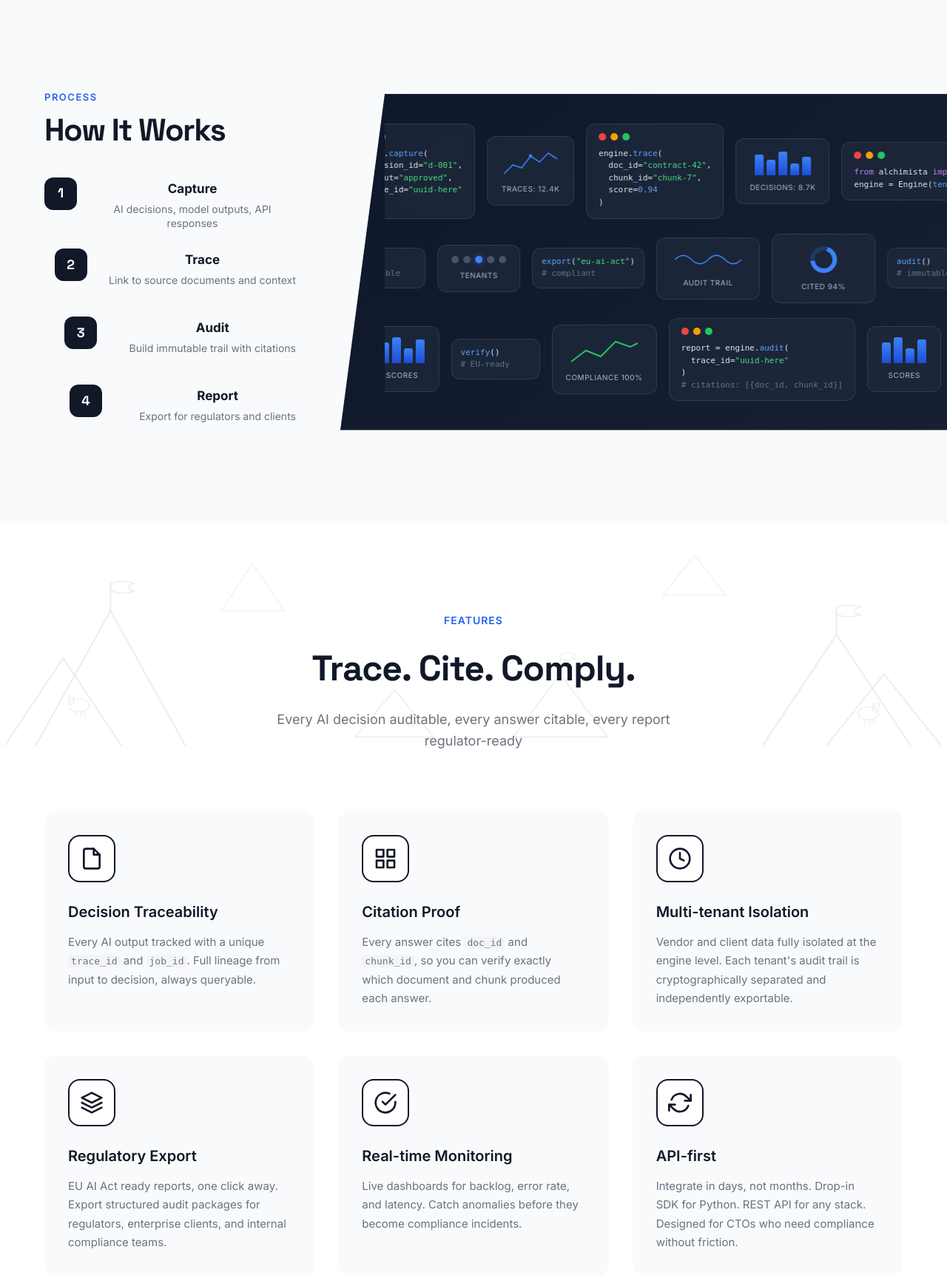
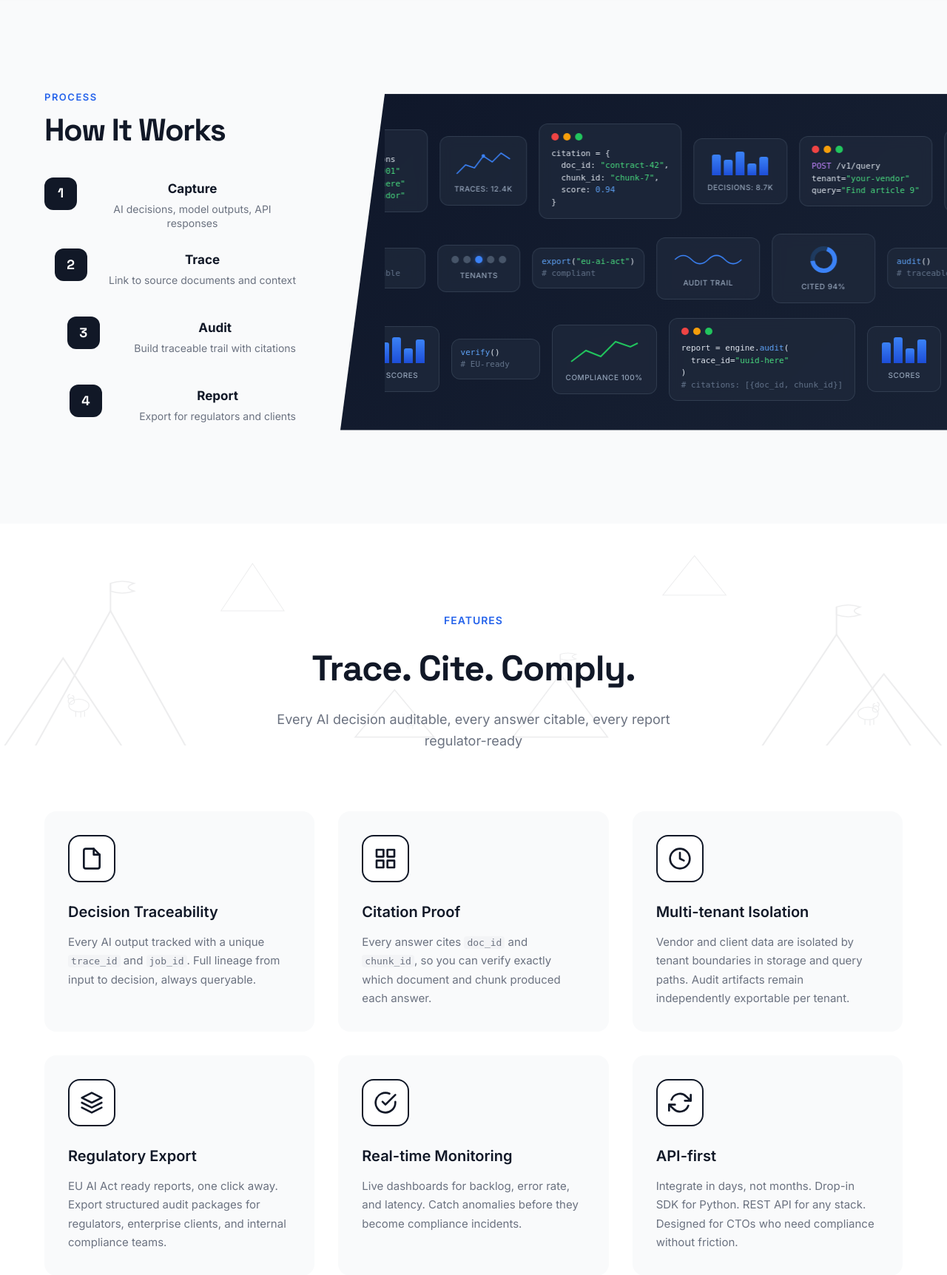
Before and after one commit to Daniele-Cangi/Alchimista, a FastAPI app: page / in a window 1280 px wide. Shown: the part 891-2615 px from the top of the page at 74% size. Run offline with FastAPI, Linux system fonts and the light colour scheme.

Commit message:
frontend: align site copy with actual product behavior

```diff
--- a/services/dashboard_service/templates/dux_connectors.html
+++ b/services/dashboard_service/templates/dux_connectors.html
@@ -111,7 +111,7 @@
                                 <div style="width:28px;height:28px;border-radius:50%;background:#4f46e5;color:#fff;display:flex;align-items:center;justify-content:center;font-size:12px;font-weight:700;flex-shrink:0;">3</div>
                                 <div>
                                     <div style="font-weight:600;font-size:14px;margin-bottom:2px;">Document Processing</div>
-                                    <div style="font-size:13px;color:#6b7280;">The processor chunks each document, generates embeddings via Vertex AI or OpenAI, and stores results in PostgreSQL + Vertex Vector Search.</div>
+                                    <div style="font-size:13px;color:#6b7280;">The processor chunks each document, generates embeddings via Vertex AI when configured (or local deterministic embeddings by default), and stores results in PostgreSQL with optional Vertex Vector Search indexing.</div>
                                 </div>
                             </div>
                             <div style="display:flex;gap:14px;align-items:flex-start;">
--- a/services/dashboard_service/templates/dux_dashboard.html
+++ b/services/dashboard_service/templates/dux_dashboard.html
@@ -166,7 +166,7 @@
                         </div>
                         <div>
                             <div style="font-weight:600;font-size:14px;">Register Decision</div>
-                            <div style="font-size:12px;color:#6b7280;">Add an immutable AI decision record</div>
+                            <div style="font-size:12px;color:#6b7280;">Add a traceable AI decision record</div>
                         </div>
                         <svg viewBox="0 0 24 24" fill="none" stroke="#9ca3af" stroke-width="2" style="width:16px;height:16px;margin-left:auto;flex-shrink:0;"><polyline points="9 18 15 12 9 6"/></svg>
                     </a>
--- a/services/dashboard_service/templates/dux_landing.html
+++ b/services/dashboard_service/templates/dux_landing.html
@@ -959,7 +959,7 @@
                     </div>
                     <div class="step">
                         <div class="step-number">3</div>
-                        <div class="step-text"><h3>Audit</h3><p>Build immutable trail with citations</p></div>
+                        <div class="step-text"><h3>Audit</h3><p>Build traceable trail with citations</p></div>
                     </div>
                     <div class="step">
                         <div class="step-number">4</div>
@@ -977,16 +977,16 @@
                         <!-- Code Cards -->
                         <div class="scroll-card code-card">
                             <div class="card-header"><span class="dot red"></span><span class="dot yellow"></span><span class="dot green"></span></div>
-                            <pre><code><span class="kw">from</span> alchimista <span class="kw">import</span> Engine
-engine = Engine(<span class="fn">tenant</span>=<span class="str">"your-vendor"</span>)</code></pre>
+                            <pre><code><span class="kw">POST</span> /v1/query
+tenant=<span class="str">"your-vendor"</span>
+query=<span class="str">"Find article 9"</span></code></pre>
                         </div>
                         <div class="scroll-card code-card">
                             <div class="card-header"><span class="dot red"></span><span class="dot yellow"></span><span class="dot green"></span></div>
-                            <pre><code>engine.<span class="fn">capture</span>(
-  decision_id=<span class="str">"d-001"</span>,
-  output=<span class="str">"approved"</span>,
-  trace_id=<span class="str">"uuid-here"</span>
-)</code></pre>
+                            <pre><code><span class="kw">POST</span> /v1/decisions
+decision_id=<span class="str">"d-001"</span>
+trace_id=<span class="str">"uuid-here"</span>
+tenant=<span class="str">"your-vendor"</span></code></pre>
                         </div>
                         <div class="scroll-card chart-card">
                             <div class="mini-chart">
@@ -996,11 +996,11 @@ engine = Engine(<span class="fn">tenant</span>=<span class="str">"your-vendor"</
                         </div>
                         <div class="scroll-card code-card">
                             <div class="card-header"><span class="dot red"></span><span class="dot yellow"></span><span class="dot green"></span></div>
-                            <pre><code>engine.<span class="fn">trace</span>(
-  doc_id=<span class="str">"contract-42"</span>,
-  chunk_id=<span class="str">"chunk-7"</span>,
-  score=<span class="fn">0.94</span>
-)</code></pre>
+                            <pre><code>citation = {
+  doc_id: <span class="str">"contract-42"</span>,
+  chunk_id: <span class="str">"chunk-7"</span>,
+  score: <span class="fn">0.94</span>
+}</code></pre>
                         </div>
                         <div class="scroll-card chart-card">
                             <div class="mini-bars">
@@ -1015,16 +1015,16 @@ engine = Engine(<span class="fn">tenant</span>=<span class="str">"your-vendor"</
                         <!-- Duplicate for seamless -->
                         <div class="scroll-card code-card">
                             <div class="card-header"><span class="dot red"></span><span class="dot yellow"></span><span class="dot green"></span></div>
-                            <pre><code><span class="kw">from</span> alchimista <span class="kw">import</span> Engine
-engine = Engine(<span class="fn">tenant</span>=<span class="str">"your-vendor"</span>)</code></pre>
+                            <pre><code><span class="kw">POST</span> /v1/query
+tenant=<span class="str">"your-vendor"</span>
+query=<span class="str">"Find article 9"</span></code></pre>
                         </div>
                         <div class="scroll-card code-card">
                             <div class="card-header"><span class="dot red"></span><span class="dot yellow"></span><span class="dot green"></span></div>
-                            <pre><code>engine.<span class="fn">capture</span>(
-  decision_id=<span class="str">"d-001"</span>,
-  output=<span class="str">"approved"</span>,
-  trace_id=<span class="str">"uuid-here"</span>
-)</code></pre>
+                            <pre><code><span class="kw">POST</span> /v1/decisions
+decision_id=<span class="str">"d-001"</span>
+trace_id=<span class="str">"uuid-here"</span>
+tenant=<span class="str">"your-vendor"</span></code></pre>
                         </div>
                         <div class="scroll-card chart-card">
                             <div class="mini-chart">
@@ -1064,7 +1064,7 @@ engine = Engine(<span class="fn">tenant</span>=<span class="str">"your-vendor"</
                         </div>
                         <div class="scroll-card code-card sm">
                             <pre><code><span class="fn">audit</span>()
-<span class="cmt"># immutable</span></code></pre>
+<span class="cmt"># traceable</span></code></pre>
                         </div>
                         <div class="scroll-card chart-card">
                             <div class="mini-dots">
@@ -1091,7 +1091,7 @@ engine = Engine(<span class="fn">tenant</span>=<span class="str">"your-vendor"</
                         </div>
                         <div class="scroll-card code-card sm">
                             <pre><code><span class="fn">audit</span>()
-<span class="cmt"># immutable</span></code></pre>
+<span class="cmt"># traceable</span></code></pre>
                         </div>
                         <div class="scroll-card chart-card">
                             <div class="mini-dots">
@@ -1529,16 +1529,16 @@ engine = Engine(<span class="fn">tenant</span>=<span class="str">"your-vendor"</
                         </div>
                     </div>
                     <div class="hero-card-code">
-                        <div class="code-line"><span class="code-keyword">from</span> alchimista <span class="code-keyword">import</span> Engine</div>
+                        <div class="code-line"><span class="code-keyword">POST</span> /v1/query</div>
                         <div class="code-line"></div>
-                        <div class="code-line"><span class="code-comment"># Initialize the engine</span></div>
-                        <div class="code-line">engine = Engine.<span class="code-function">connect</span>(<span class="code-string">tenant="your-vendor"</span>)</div>
+                        <div class="code-line"><span class="code-comment"># Query indexed documents</span></div>
+                        <div class="code-line">tenant=<span class="code-string">"your-vendor"</span></div>
                         <div class="code-line"></div>
-                        <div class="code-line"><span class="code-comment"># Capture AI decisions</span></div>
-                        <div class="code-line">engine.<span class="code-function">capture</span>(decision_id=<span class="code-string">"d-001"</span>)</div>
+                        <div class="code-line"><span class="code-comment"># Register a decision record</span></div>
+                        <div class="code-line"><span class="code-keyword">POST</span> /v1/decisions</div>
                         <div class="code-line"></div>
-                        <div class="code-line"><span class="code-comment"># EU AI Act ready audit trail</span></div>
-                        <div class="code-line">report = engine.<span class="code-function">audit</span>(trace_id=<span class="code-string">"uuid-here"</span>)</div>
+                        <div class="code-line"><span class="code-comment"># Export an audit bundle</span></div>
+                        <div class="code-line"><span class="code-keyword">POST</span> /v1/decisions/bundle</div>
                     </div>
                 </div>
             </div>
@@ -1641,7 +1641,7 @@ engine = Engine(<span class="fn">tenant</span>=<span class="str">"your-vendor"</
                     </svg>
                 </div>
                 <h3>Multi-tenant Isolation</h3>
-                <p>Vendor and client data fully isolated at the engine level. Each tenant's audit trail is cryptographically separated and independently exportable.</p>
+                <p>Vendor and client data are isolated by tenant boundaries in storage and query paths. Audit artifacts remain independently exportable per tenant.</p>
             </div>
             <div class="feature-card">
                 <div class="feature-icon">
@@ -1683,9 +1683,9 @@ engine = Engine(<span class="fn">tenant</span>=<span class="str">"your-vendor"</
     <section class="connectors" id="connectors">
         <div class="section-header">
             <div class="section-label">Connectors</div>
-            <h2 class="section-title">Works With Every AI Stack</h2>
+            <h2 class="section-title">Fits Into Your Existing AI Stack</h2>
             <p class="section-desc">
-                Connect any model or API — Alchimista captures outputs regardless of the source
+                Alchimista records model outputs via API, even when inference happens outside the platform
             </p>
         </div>
         <div class="connectors-grid" style="grid-template-columns: repeat(5, 1fr); max-width: 1100px;">
@@ -1697,7 +1697,7 @@ engine = Engine(<span class="fn">tenant</span>=<span class="str">"your-vendor"</
                     </svg>
                 </div>
                 <h4>OpenAI API</h4>
-                <p>GPT-4o, o3, embeddings</p>
+                <p>Capture outputs via <code>/v1/decisions</code></p>
             </div>
             <div class="connector-card">
                 <div class="connector-flag">
@@ -1708,7 +1708,7 @@ engine = Engine(<span class="fn">tenant</span>=<span class="str">"your-vendor"</
                     </svg>
                 </div>
                 <h4>Anthropic</h4>
-                <p>Claude 3.5, Claude 4</p>
+                <p>Capture outputs via <code>/v1/decisions</code></p>
             </div>
             <div class="connector-card">
                 <div class="connector-flag">
@@ -1720,7 +1720,7 @@ engine = Engine(<span class="fn">tenant</span>=<span class="str">"your-vendor"</
                     </svg>
                 </div>
                 <h4>Azure AI</h4>
-                <p>Azure OpenAI, ML Studio</p>
+                <p>Capture outputs via <code>/v1/decisions</code></p>
             </div>
             <div class="connector-card">
                 <div class="connector-flag">
@@ -1733,7 +1733,7 @@ engine = Engine(<span class="fn">tenant</span>=<span class="str">"your-vendor"</
                     </svg>
                 </div>
                 <h4>Google Vertex AI</h4>
-                <p>Gemini, PaLM, custom</p>
+                <p>Native embeddings + vector search support</p>
             </div>
             <div class="connector-card">
                 <div class="connector-flag">
@@ -1744,7 +1744,7 @@ engine = Engine(<span class="fn">tenant</span>=<span class="str">"your-vendor"</
                     </svg>
                 </div>
                 <h4>Custom Models</h4>
-                <p>Any REST endpoint</p>
+                <p>Audit any response you can POST</p>
             </div>
         </div>
     </section>
@@ -1824,32 +1824,21 @@ engine = Engine(<span class="fn">tenant</span>=<span class="str">"your-vendor"</
             <div class="auth-modal-header">
                 <img src="/static/images/logo/logo-dark.png" alt="Alchimista" style="height: 40px; margin-bottom: 16px;">
                 <h2>Access Alchimista</h2>
-                <p>Choose how you want to proceed</p>
+                <p>Open the dashboard to use the query, audit, and export tools</p>
             </div>
 
             <div class="auth-modal-options">
-                <a href="/auth/github" class="auth-btn auth-btn-github">
-                    <svg viewBox="0 0 24 24" width="24" height="24" fill="currentColor">
-                        <path d="M12 0c-6.626 0-12 5.373-12 12 0 5.302 3.438 9.8 8.207 11.387.599.111.793-.261.793-.577v-2.234c-3.338.726-4.033-1.416-4.033-1.416-.546-1.387-1.333-1.756-1.333-1.756-1.089-.745.083-.729.083-.729 1.205.084 1.839 1.237 1.839 1.237 1.07 1.834 2.807 1.304 3.492.997.107-.775.418-1.305.762-1.604-2.665-.305-5.467-1.334-5.467-5.931 0-1.311.469-2.381 1.236-3.221-.124-.303-.535-1.524.117-3.176 0 0 1.008-.322 3.301 1.23.957-.266 1.983-.399 3.003-.404 1.02.005 2.047.138 3.006.404 2.291-1.552 3.297-1.23 3.297-1.23.653 1.653.242 2.874.118 3.176.77.84 1.235 1.911 1.235 3.221 0 4.609-2.807 5.624-5.479 5.921.43.372.823 1.102.823 2.222v3.293c0 .319.192.694.801.576 4.765-1.589 8.199-6.086 8.199-11.386 0-6.627-5.373-12-12-12z"/>
-                    </svg>
-                    Continue with GitHub
-                </a>
-
-                <div class="auth-divider">
-                    <span>or</span>
-                </div>
-
                 <a href="/dashboard" class="auth-btn auth-btn-guest">
                     <svg viewBox="0 0 24 24" width="24" height="24" fill="none" stroke="currentColor" stroke-width="2">
                         <path d="M20 21v-2a4 4 0 0 0-4-4H8a4 4 0 0 0-4 4v2"/>
                         <circle cx="12" cy="7" r="4"/>
                     </svg>
-                    Enter as Guest
+                    Open Dashboard
                 </a>
             </div>
 
             <p class="auth-modal-note">
-                Sign in with GitHub to save your audit trail configurations and sync across devices.
+                This build opens directly in guest mode. Protected API access still depends on the tokens you provide inside the dashboard.
             </p>
         </div>
     </div>
--- a/services/dashboard_service/templates/dux_tutorial.html
+++ b/services/dashboard_service/templates/dux_tutorial.html
@@ -201,7 +201,7 @@ print(f"Trace ID: {trace_id}")</pre>
                 <div class="step-number">5</div>
                 <div>
                     <h2 class="step-title">Register an AI Decision</h2>
-                    <p class="step-desc">Write an immutable decision record linking the answer to its citations. The <code>trace_id</code> from the query is used. Returns 409 on duplicate.</p>
+                    <p class="step-desc">Register a decision record linking the answer to its citations. The <code>trace_id</code> from the query can be reused here for correlation.</p>
                 </div>
             </div>
             <div class="step-body">
@@ -250,7 +250,7 @@ print(f"Decision registered: {decision_resp.status_code}")</pre>
                 <div class="step-number">6</div>
                 <div>
                     <h2 class="step-title">Export a Compliance Bundle</h2>
-                    <p class="step-desc">Package multiple decisions into a cryptographically signed, immutable bundle for regulatory submission or audit.</p>
+                    <p class="step-desc">Package multiple decisions into an export bundle for regulatory review or audit. Artifacts are signed when a signing key is configured.</p>
                 </div>
             </div>
             <div class="step-body">
```
Also changed, not shown: services/dashboard_service/templates/dux_decisions.html (+4 -4 lines), services/dashboard_service/templates/dux_guide.html (+4 -4 lines), services/dashboard_service/templates/dux_quality.html (+22 -20 lines).
